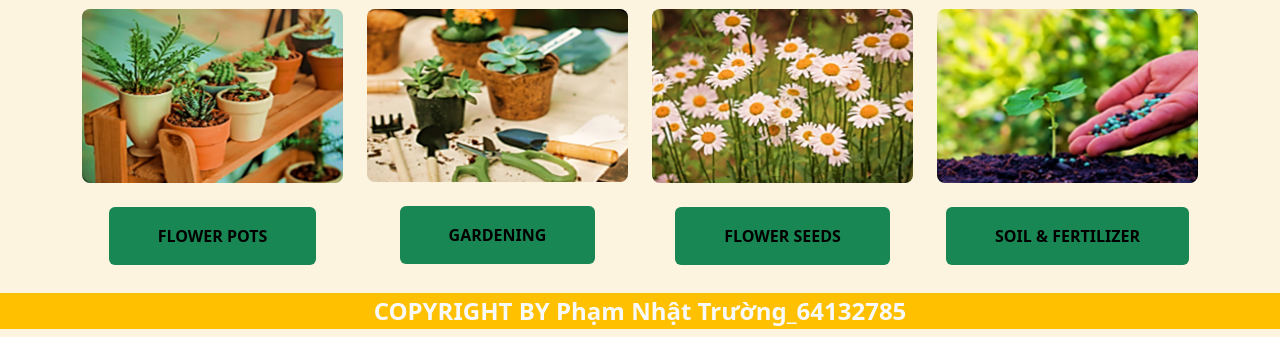
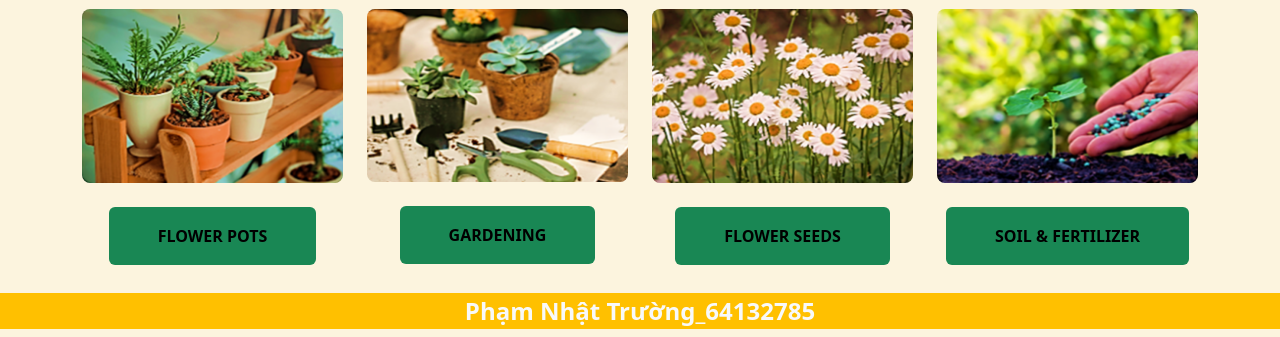
Before and after one commit to Fanrichang/buyfruit, a plain HTML site: page index.html in a window 1280 px wide. Shown: the part 609-946 px from the top of the page. Drawn offline with nearby package versions, Linux system fonts and the light colour scheme.

Commit message:
Update page index

```diff
--- a/index.html
+++ b/index.html
@@ -216,7 +216,7 @@
         </div>
     </div>
     <div class="container-fluid text-center footer">
-        <h4 class="fw-bold text-light py-1 ">COPYRIGHT BY Phạm Nhật Trường_64132785</h4>
+        <h4 class="fw-bold text-light py-1 "> Phạm Nhật Trường_64132785</h4>
     </div>
 </body>
 
```
